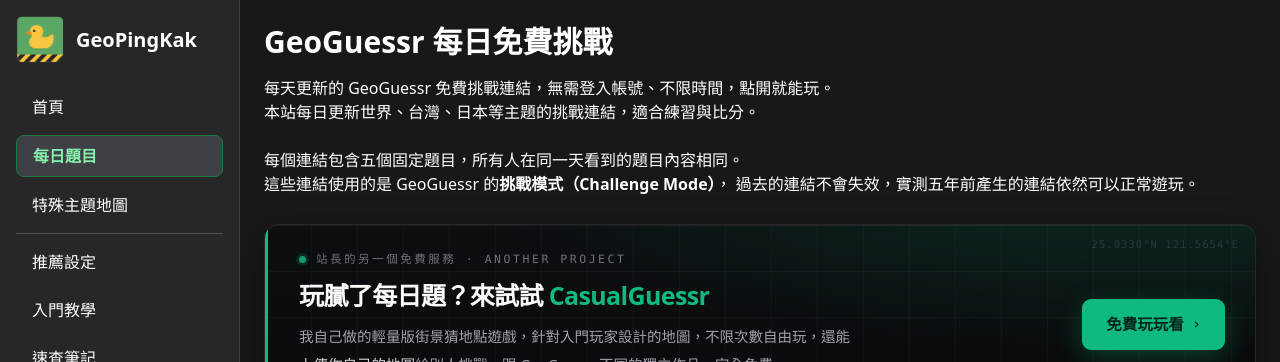
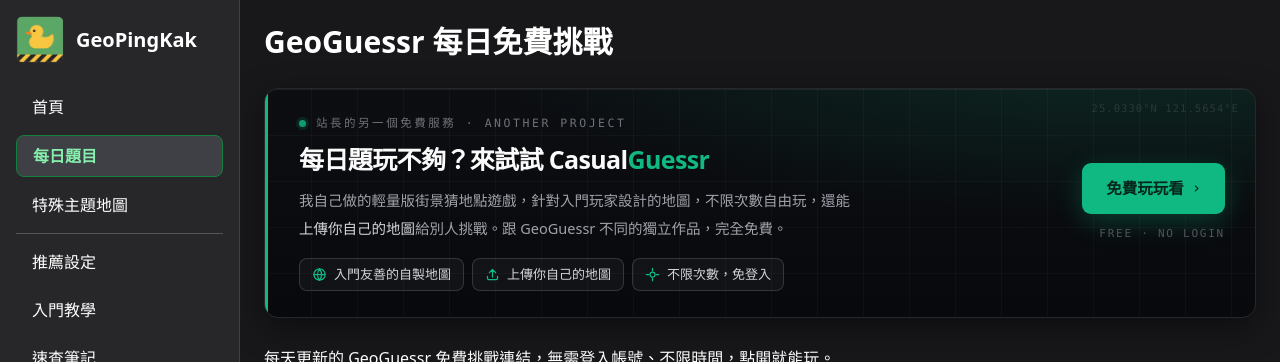
Before and after one commit to WasabiPingKak/GeoPingKak, a Next.js app in the folder frontend/: page /daily-challenge in a window 1280 px wide. Shown: the top 362 px of the page. Built offline with nearby package versions, Linux system fonts and the light colour scheme; no server answers.

Commit message:
fix(frontend): update CasualGuessr promo card copy and logo colors

```diff
--- a/frontend/app/daily-challenge/client.tsx
+++ b/frontend/app/daily-challenge/client.tsx
@@ -162,6 +162,9 @@ export default function ClientPage() {
   return (
     <div className="max-w-5xl">
       <h1 className="text-3xl font-bold mb-4">GeoGuessr 每日免費挑戰</h1>
+
+      <CasualGuessrPromo />
+
       <p className="mb-6">
         每天更新的 GeoGuessr 免費挑戰連結，無需登入帳號、不限時間，點開就能玩。<br />
         本站每日更新世界、台灣、日本等主題的挑戰連結，適合練習與比分。<br />
@@ -170,8 +173,6 @@ export default function ClientPage() {
         這些連結使用的是 GeoGuessr 的<strong>挑戰模式（Challenge Mode）</strong>，
         過去的連結不會失效，實測五年前產生的連結依然可以正常遊玩。
       </p>
-
-      <CasualGuessrPromo />
 
       <CommonTabs
         options={VISIBLE_COUNTRIES}
--- a/frontend/components/daily-challenge/CasualGuessrPromo.tsx
+++ b/frontend/components/daily-challenge/CasualGuessrPromo.tsx
@@ -42,8 +42,8 @@ export default function CasualGuessrPromo() {
 
           {/* 標題 */}
           <h2 className="text-[25px] font-bold tracking-tight leading-tight text-zinc-50 mb-2.5">
-            玩膩了每日題？來試試{" "}
-            <span className="text-emerald-500">CasualGuessr</span>
+            每日題玩不夠？來試試{" "}
+            Casual<span className="text-emerald-500">Guessr</span>
           </h2>
 
           {/* 描述 */}
```
